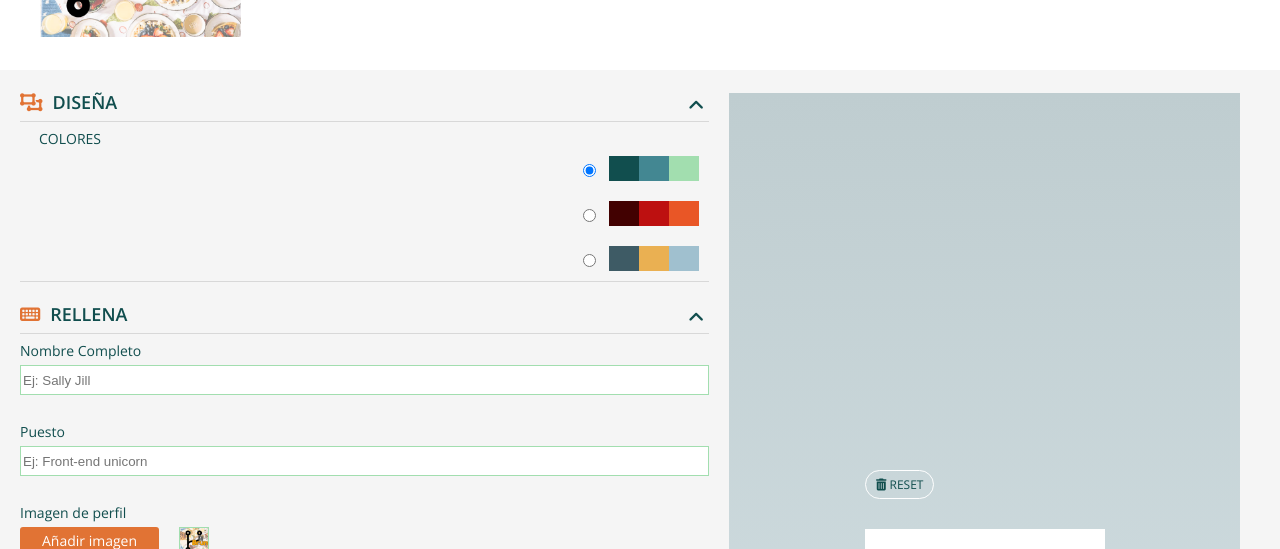
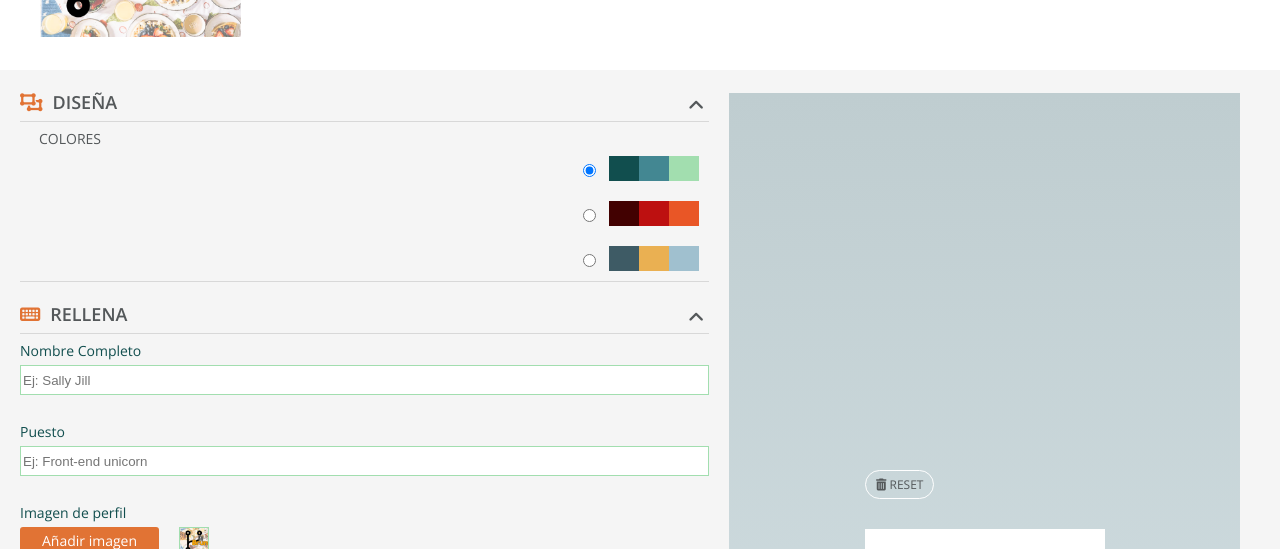
Before and after one commit to Adalab/project-promo-q-module-3-team-1, a React (Create React App) app: page /#/card in a window 1280 px wide. Shown: the part 127-676 px from the top of the page. Built offline with nearby package versions, Linux system fonts and the light colour scheme.

Commit message:
variables & colors

```diff
--- a/src/styles/core/Variables.scss
+++ b/src/styles/core/Variables.scss
@@ -5,22 +5,9 @@ $montserrat: 'Montserrat', sans-serif;
 $montserrat-bold: 'Montserrat', sans-serif;
 $open: 'Open Sans', sans-serif;
 
-$color-footer: #6b6b6b;
-$color-title: #114e4e;
-$color-letter: #54585a;
-$color-bckg: #f5f5f5;
-$color-text-button: #ffffff;
-$color-button-index: #438792;
-$icon-main: #e17334;
-$icon-main-t: #e1733436;
-$color-letter-t: #54585a36;
-$color-reset: #bfcdd0;
-$color-circle: #a2deaf;
-$color-border: #d8d8d8;
-
 $brownish-grey: #6b6b6b;
 $dark-green-blue: #114e4e;
-$gunmetal: #114e4e;
+$gunmetal: #54585a;
 $white-four: #f5f5f5;
 $white-six: #ffffff;
 $dirty-blue: #438792;
--- a/src/styles/layout/Landing.scss
+++ b/src/styles/layout/Landing.scss
@@ -1,15 +1,15 @@
 @import '../core/Variables.scss';
 
 .icon-index-main {
-  color: $icon-main;
+  color: $dull-orange;
   margin: 0;
   transform: scale(1.5);
   margin-bottom: 5px;
 }
 
 .main {
-  border-bottom: 1px solid $color-letter-t;
-  background-color: $color-bckg;
+  border-bottom: 1px solid $milton-glassy;
+  background-color: $white-four;
   height: 75vh;
   display: flex;
   flex-direction: column;
@@ -34,13 +34,13 @@
   &__section--wrapper {
     display: flex;
     flex-direction: row;
-    border: 1.6px solid $icon-main-t;
+    border: 1.6px $dull-orange solid;
     border-radius: 3.5%;
   }
 
   &__section--paragraph {
     font-size: $size-small;
-    color: $color-title;
+    color: $dark-green-blue;
     font-family: $open;
     line-height: normal;
     text-align: center;
@@ -49,7 +49,7 @@
 
   &__section--title {
     font-size: $size-big;
-    color: $icon-main;
+    color: $dull-orange;
     font-family: $merriwheather;
     font-weight: 900;
     line-height: normal;
@@ -57,7 +57,7 @@
   }
 
   &__icon--paragraph {
-    color: $color-letter;
+    color: $gunmetal;
     font-size: $size-small;
     font-family: $open;
     text-align: center;
@@ -68,19 +68,16 @@
     height: 42px;
     margin-top: 2.413rem;
     margin-bottom: 9.38%;
-
-
   }
 
   &__link--link {
-
     text-decoration: none;
-    color: $color-text-button;
+    color: $white-six;
     font-family: $open;
     font-size: $size-button;
     text-transform: uppercase;
     padding: 8% 16%;
-    background-color: $color-button-index;
+    background-color: $dirty-blue;
     border-radius: 20px;
     /*la forma no queda exacta*/
   }
@@ -114,5 +111,4 @@
       margin: 30% 10.94% 25% 10.94%;
     }
   }
-
 }
```
